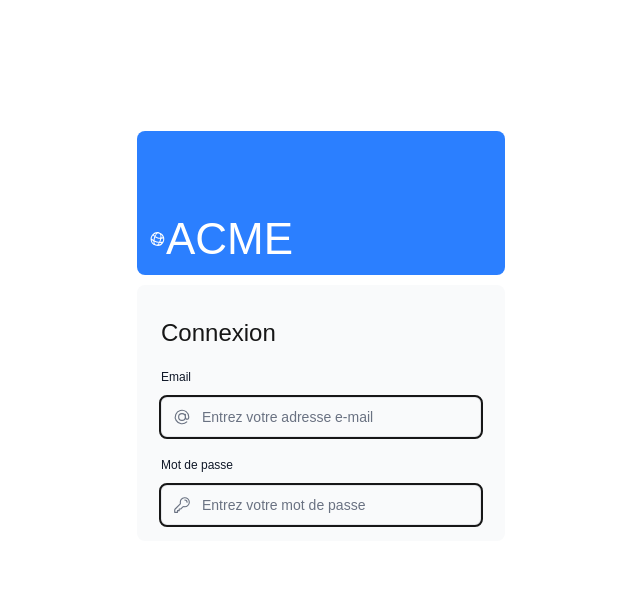
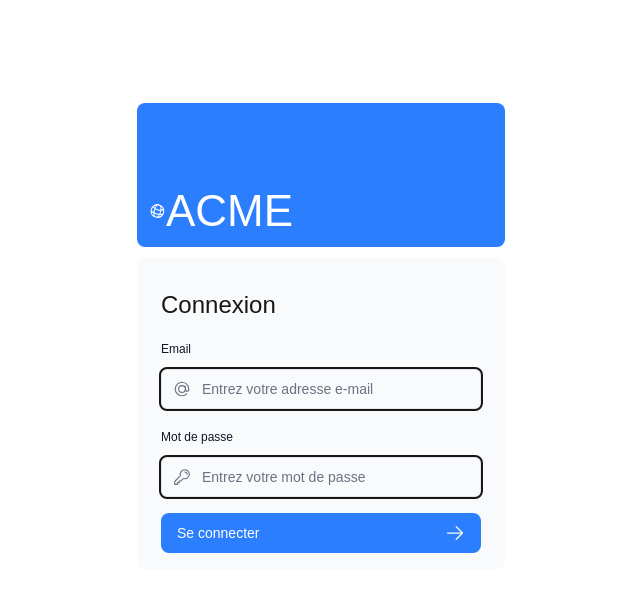
Before and after one commit to kodxo/learn-nextjs-dashboar, a Next.js app: page /login in a window 1280 px wide. Shown: the top 592 px of the page, without its empty margins (319-959 px from the left). Built offline with nearby package versions, Linux system fonts and the light colour scheme; a web font is replaced by a local one.

Commit message:
feat: create reusable Button component and implement it in LoginForm

```diff
--- /dev/null
+++ b/app/ui/button.tsx
@@ -0,0 +1,23 @@
+import clsx from "clsx";
+import React from "react";
+
+interface ButtonProps extends React.ButtonHTMLAttributes<HTMLButtonElement> {
+  children: React.ReactNode;
+}
+export default function Button({
+  children,
+  className,
+  ...props
+}: ButtonProps): React.ReactNode {
+  return (
+    <button
+      {...props}
+      className={clsx(
+        "flex h-10 items-center rounded-lg bg-blue-500 px-4 text-sm font-medium text-white transition-colors hover:bg-blue-400 focus-visible:outline focus-visible:outline-blue-500 focus-visible:outline-offset-2 active:bg-blue-600 aria-disabled:cursor-not-allowed aria-disabled:opacity-50",
+        className,
+      )}
+    >
+      {children}
+    </button>
+  );
+}
--- a/app/ui/login-form.tsx
+++ b/app/ui/login-form.tsx
@@ -1,5 +1,10 @@
-import { AtSymbolIcon, KeyIcon } from "@heroicons/react/24/outline";
+import {
+  ArrowRightIcon,
+  AtSymbolIcon,
+  KeyIcon,
+} from "@heroicons/react/24/outline";
 import { lusitana } from "./font";
+import Button from "./button";
 
 export default function LoginForm() {
   return (
@@ -47,8 +52,17 @@
             </div>
           </div>
         </div>
-        {/* LoginButton */}
+        <LoginButton />
       </div>
     </form>
   );
 }
+
+function LoginButton() {
+  return (
+    <Button className="mt-4 w-full">
+      Se connecter
+      <ArrowRightIcon className="ml-auto h-5 w-5 text-gray-50" />
+    </Button>
+  );
+}
```
